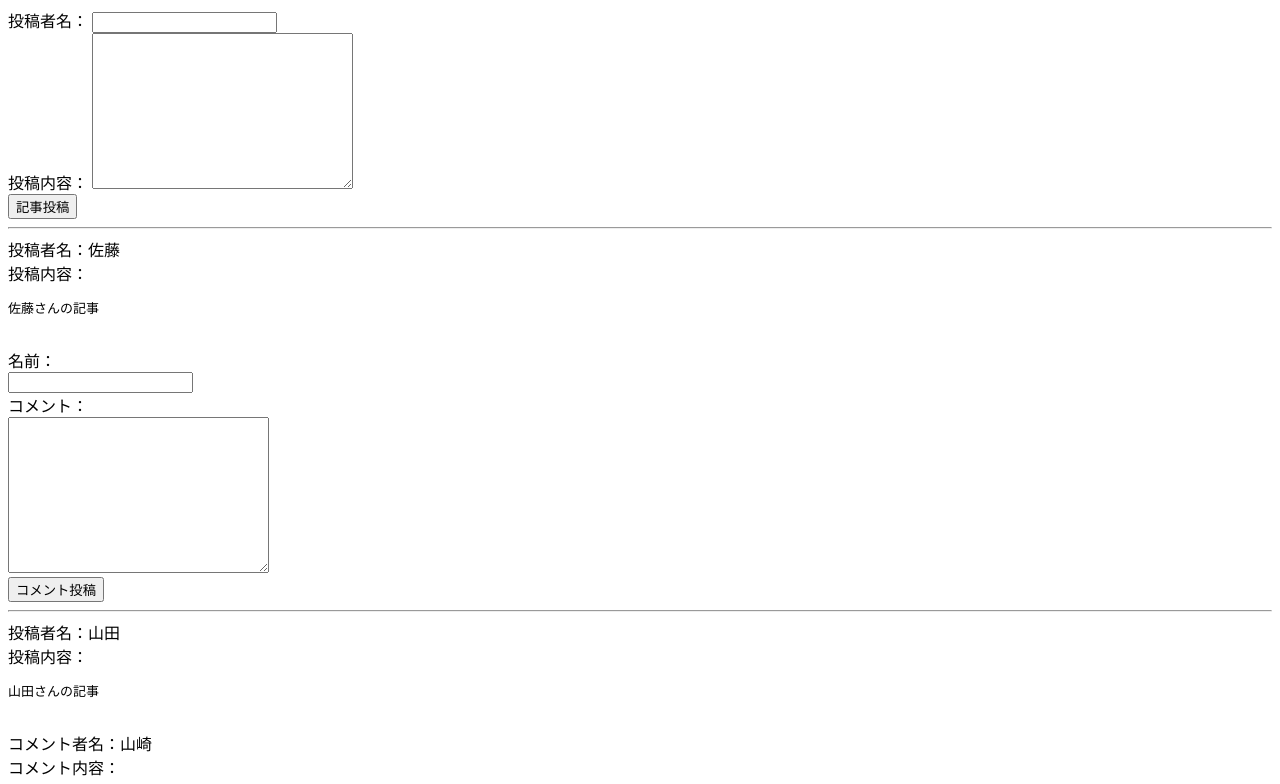
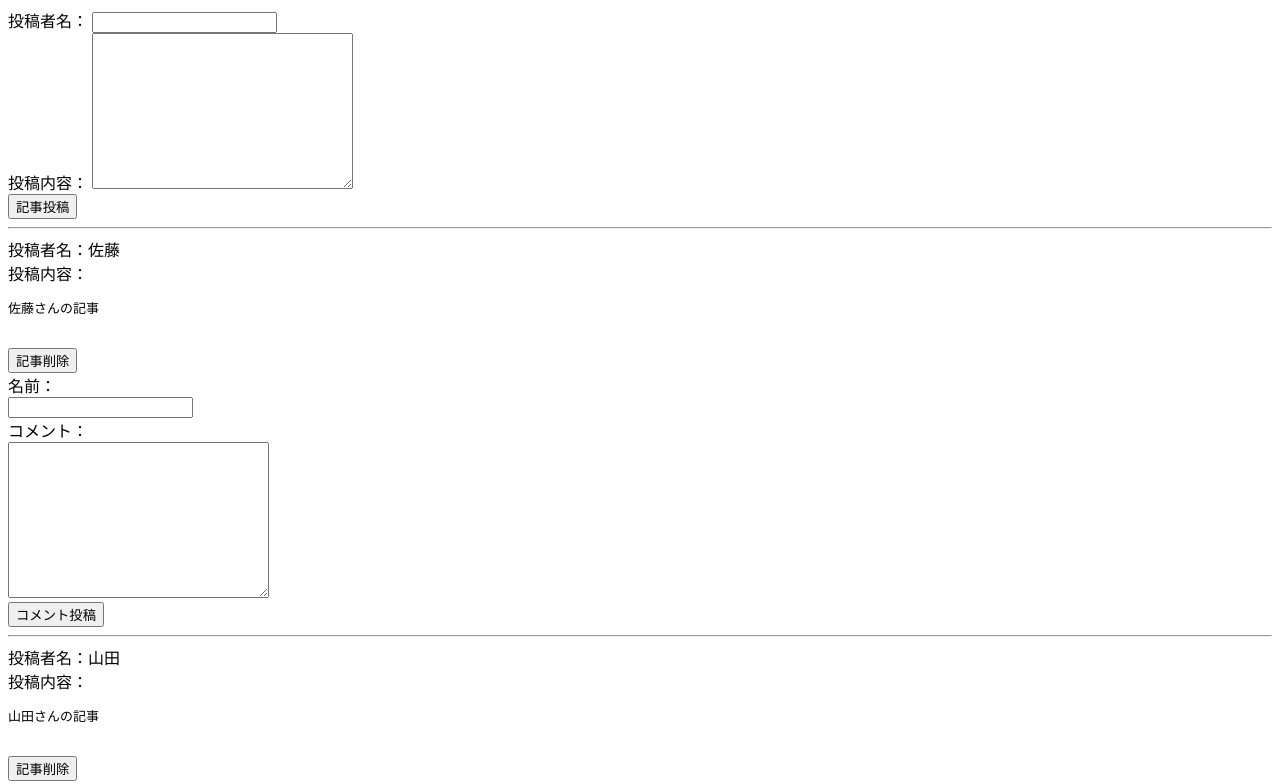
Before and after one commit to rikoysd/ex-vue-bbs, a Vue app: page / in a window 1280 px wide. Shown: the top 784 px of the page. Built offline with nearby package versions, Linux system fonts and the light colour scheme.

Commit message:
記事を削除する機能追加

```diff
--- a/src/store/index.ts
+++ b/src/store/index.ts
@@ -52,6 +52,14 @@ export default new Vuex.Store({
       //コメントリスト配列の0番目(一番上)にコメントを追加
       article.commentList.unshift(comment);
     },
+    /**
+     * 記事を削除する.
+     * @param state - ステート
+     * @param payload -記事Index
+     */
+    deleteArticle(state, payload) {
+      state.articles.splice(payload.articleIndex, 1);
+    },
   },
   actions: {},
   getters: {
--- a/src/views/Bbs.vue
+++ b/src/views/Bbs.vue
@@ -19,7 +19,9 @@
       投稿内容：
       <pre>{{ article.content }}</pre>
       <br />
-      <!-- <button type="button" v-on:click="deleteArticle">記事削除</button> -->
+      <button type="button" v-on:click="deleteArticle(articleIndex)">
+        記事削除
+      </button>
       <div v-for="comment of article.commentList" v-bind:key="comment.id">
         コメント者名：{{ comment.name }}<br />
         コメント内容：
@@ -95,6 +97,15 @@ export default class XXXComponent extends Vue {
     this.commentName = "";
     this.commentContent = "";
   }
+  /**
+   * 記事を削除する.
+   * @param articleIndex - 記事Index
+   */
+  deleteArticle(articleIndex: number): void {
+    this.$store.commit("deleteArticle", {
+      articleIndex: articleIndex,
+    });
+  }
 }
 </script>
 
```
